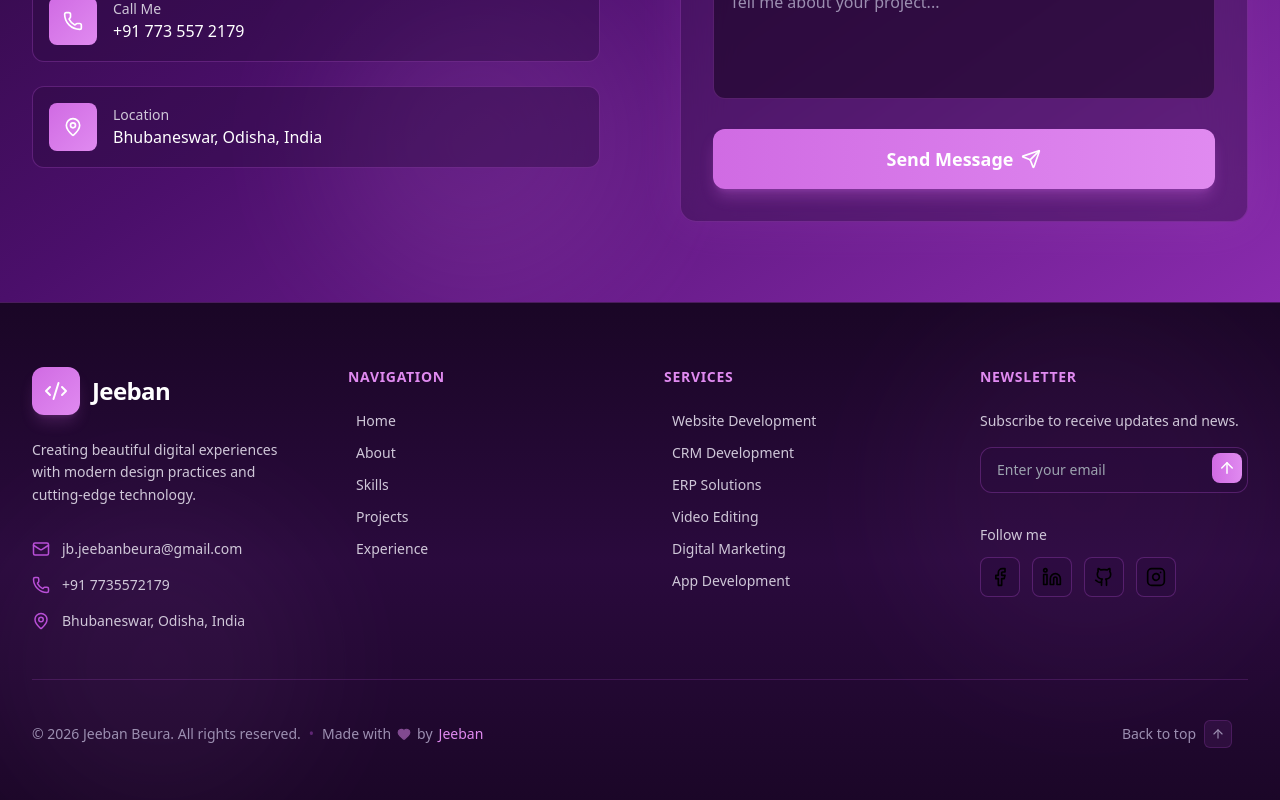
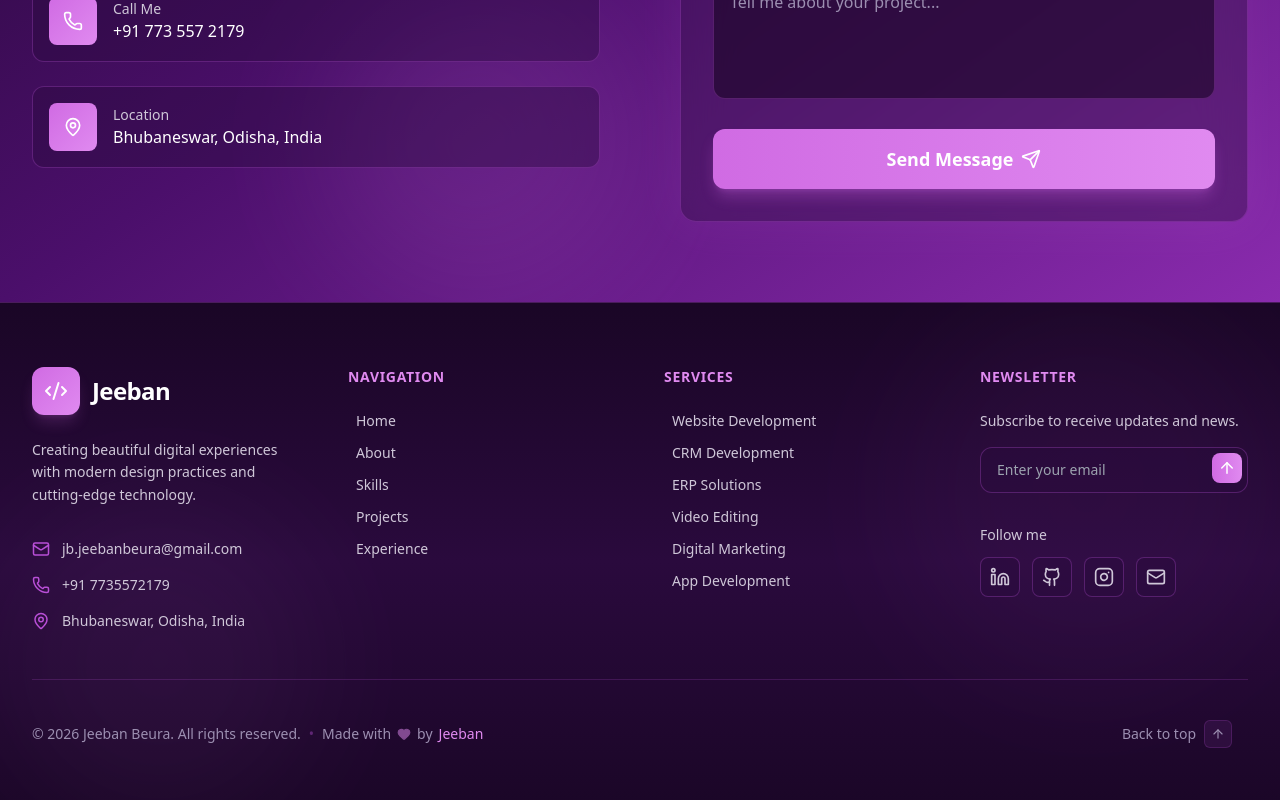
Before and after one commit to JeebanBeura/jeeban-dev, a React (Vite) app in the folder client/: page / in a window 1280 px wide. Shown: the part 6496-7296 px from the top of the page. Built offline with nearby package versions, Linux system fonts and the light colour scheme.

Commit message:
iocons corls changes

```diff
--- a/client/src/components/layout/Footer.jsx
+++ b/client/src/components/layout/Footer.jsx
@@ -30,34 +30,10 @@ export default function Footer() {
   };
 
   const socialLinks = [
-    {
-      icon: Facebook,
-      label: 'Facebook',
-      href: 'https://www.facebook.com/profile.php?id=61550493356002',
-      color: 'hover:text-[#1877F2] hover:border-[#1877F2]',
-      bg: 'hover:bg-[#1877F2]/10'
-    },
-    {
-      icon: Linkedin,
-      label: 'LinkedIn',
-      href: 'https://www.linkedin.com/in/jeeban-beura/',
-      color: 'hover:text-[#0A66C2] hover:border-[#0A66C2]',
-      bg: 'hover:bg-[#0A66C2]/10'
-    },
-    {
-      icon: Github,
-      label: 'GitHub',
-      href: 'https://github.com/jeebanbeura',
-      color: 'hover:text-white hover:border-white',
-      bg: 'hover:bg-white/10'
-    },
-    {
-      icon: Instagram,
-      label: 'Instagram',
-      href: 'https://www.instagram.com/_decoding__life_/',
-      color: 'hover:text-[#E1306C] hover:border-[#E1306C]',
-      bg: 'hover:bg-[#E1306C]/10'
-    }
+    { icon: Linkedin, label: 'LinkedIn', href: 'https://www.linkedin.com/in/jeeban-beura/', color: 'hover:text-blue-400' },
+    { icon: Github, label: 'GitHub', href: 'https://github.com/jeebanbeura', color: 'hover:text-gray-300' },
+    { icon: Instagram, label: 'Instagram', href: 'https://www.instagram.com/_decoding__life_', color: 'hover:text-pink-400' },
+    { icon: Mail, label: 'Email', href: 'mailto:jb.jeebanbeura@gmail.com', color: 'hover:text-red-400' }
   ];
 
   return (
@@ -192,7 +168,7 @@ export default function Footer() {
                         aria-label={social.label}
                         className={`group relative w-10 h-10 rounded-lg bg-[#2A0A3D]/40 border border-[#B84FD6]/30 flex items-center justify-center transition-all duration-300 ${social.color} ${social.bg}`}
                       >
-                        <Icon size={20} className="transition-transform duration-300 group-hover:scale-110" />
+                        <Icon size={20} className="transition-transform text-[#CFC7D8] duration-300 group-hover:scale-110" />
                       </a>
                     );
                   })}
```
